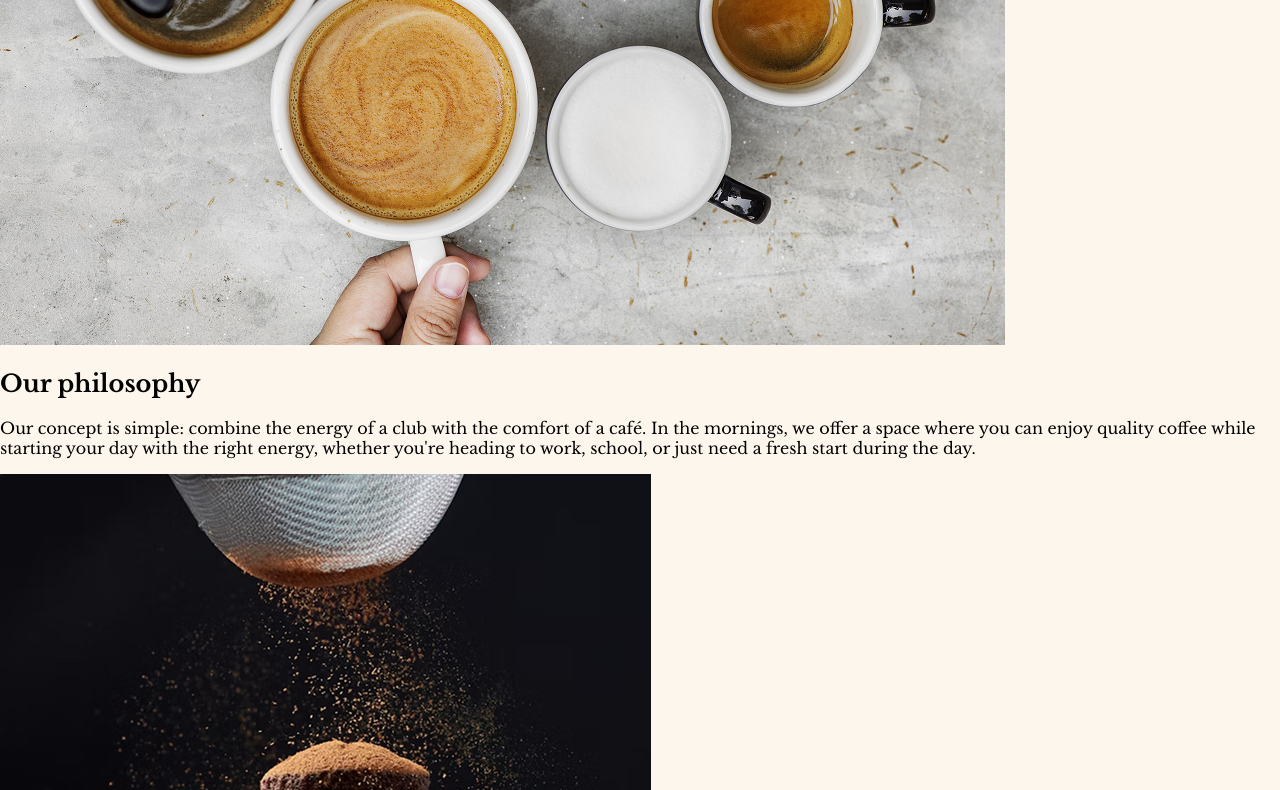
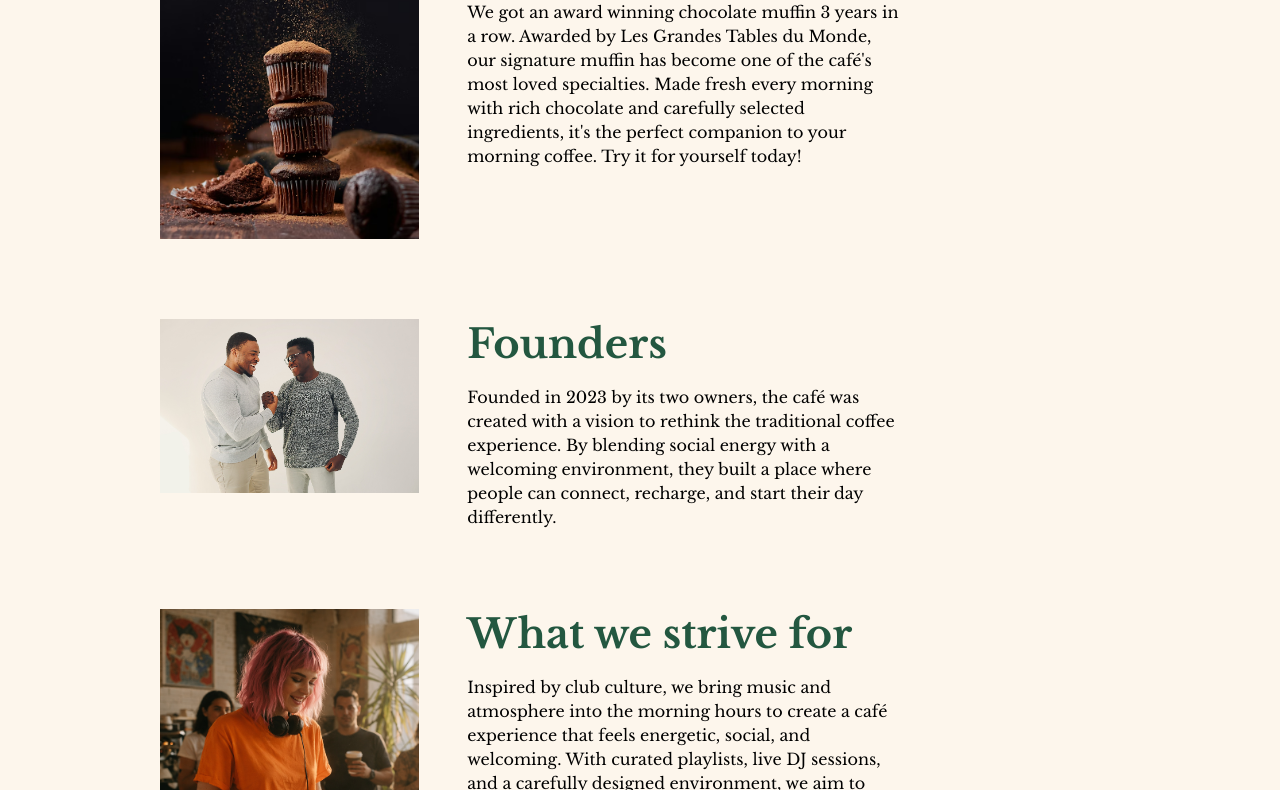
Before and after one commit to Web-Design-Project-2026/web-design-project-2026-team-24, a plain HTML site: page about.html in a window 1280 px wide. Shown: the part 554-1344 px from the top of the page. Drawn offline with nearby package versions, Linux system fonts and the light colour scheme.

Commit message:
added css to about page

```diff
--- a/css/main.css
+++ b/css/main.css
@@ -101,6 +101,8 @@ footer {
   width: 20%;
   text-align: center;
 }
+
+/* Event page content */
 .events-content {
   display: flex;
   flex-wrap: wrap;
@@ -147,3 +149,35 @@ footer {
   font-size: 1rem;
   margin-left: 1rem;
 }
+
+/* About page */
+.about-content {
+  padding: 4rem 10rem;
+}
+
+.about-box {
+  display: flex;
+  align-items: flex-start;
+  gap: 3rem;
+  margin-bottom: 5rem;
+}
+
+.about-box img {
+  width: 27%;
+  height: auto;
+}
+
+.about-text {
+  width: 45%;
+}
+
+.about-text h2 {
+  color: #235740;
+  font-size: 2.5rem;
+  margin: 0 0 1rem;
+}
+
+.about-text p {
+  margin: 0;
+  line-height: 1.5;
+}
```
